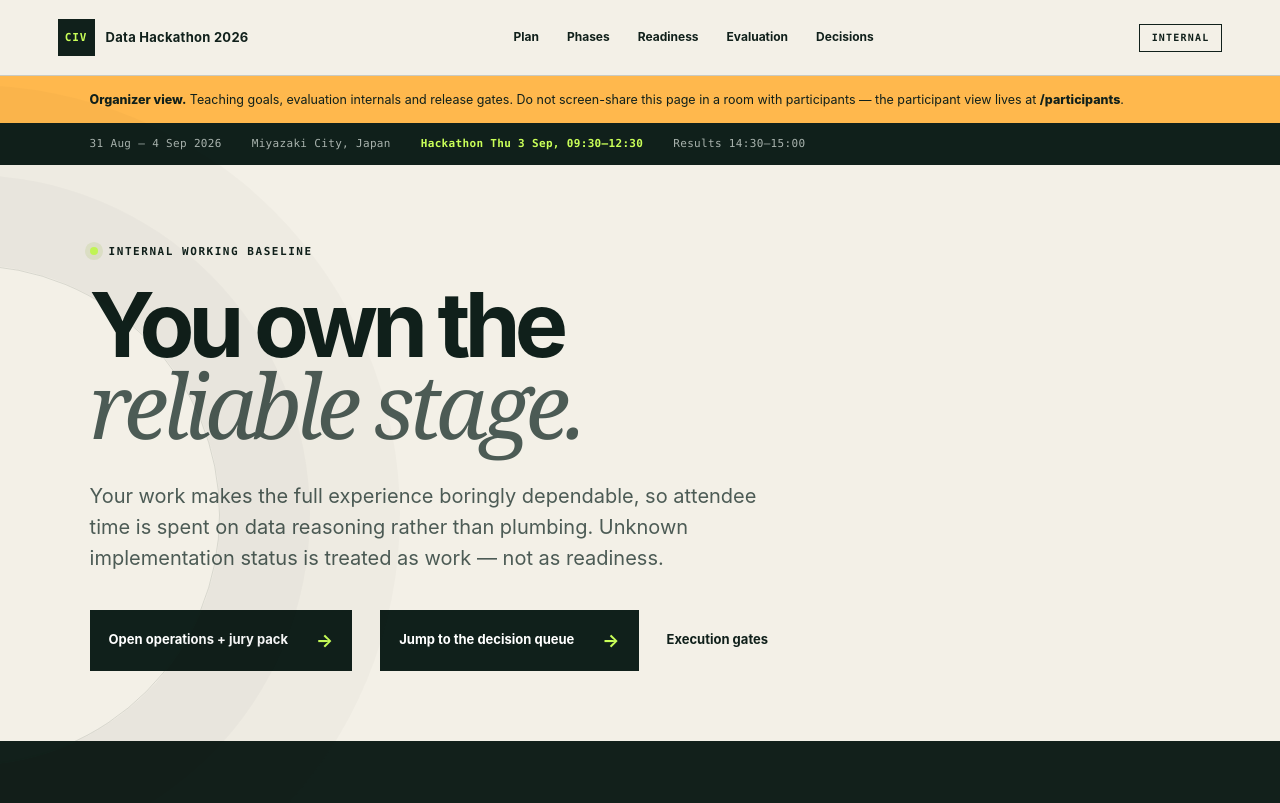
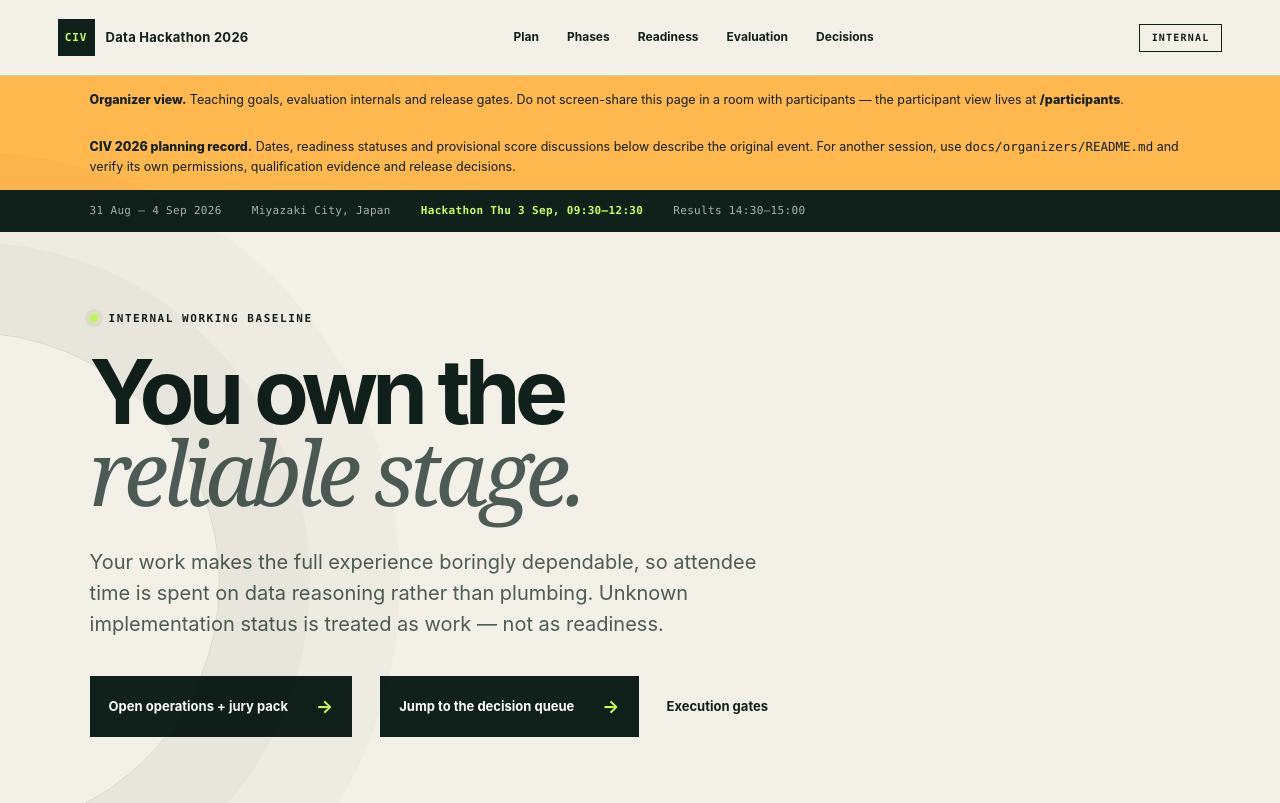
Before and after one commit to Forerunner2012/civ2026-data-hackathon, a Next.js app in the folder handoff-site/: page /organizers in a window 1280 px wide. Shown: the top 803 px of the page. Built offline with nearby package versions, Linux system fonts and the light colour scheme.

Commit message:
docs: add reusable organizer preparation and event guide

```diff
--- a/handoff-site/app/organizers/page.tsx
+++ b/handoff-site/app/organizers/page.tsx
@@ -44,6 +44,12 @@ export default function Organizers() {
       <div className="internal-banner" role="note">
         <b>Organizer view.</b> Teaching goals, evaluation internals and release gates. Do not screen-share
         this page in a room with participants — the participant view lives at <a href="/participants">/participants</a>.
+      </div>
+
+      <div className="internal-banner" role="note">
+        <b>CIV 2026 planning record.</b> Dates, readiness statuses and provisional score discussions
+        below describe the original event. For another session, use <code>docs/organizers/README.md</code>
+        {" "}and verify its own permissions, qualification evidence and release decisions.
       </div>
 
       <div className="event-strip">
--- a/handoff-site/app/page.tsx
+++ b/handoff-site/app/page.tsx
@@ -60,7 +60,7 @@ export default function Home() {
           <>
             This local door exposes both views. Production contains only the participant app;
             organizer material is absent from both server and client artifacts. See{" "}
-            <code>HACKATHON-HANDOFF.md</code> for the full handoff.
+            <code>docs/organizers/README.md</code> for the current organizer checklist.
           </>
         }
         backTo="#top"
```
Also changed, not shown: 2 other files (tests, documents, lock files or other folders).
